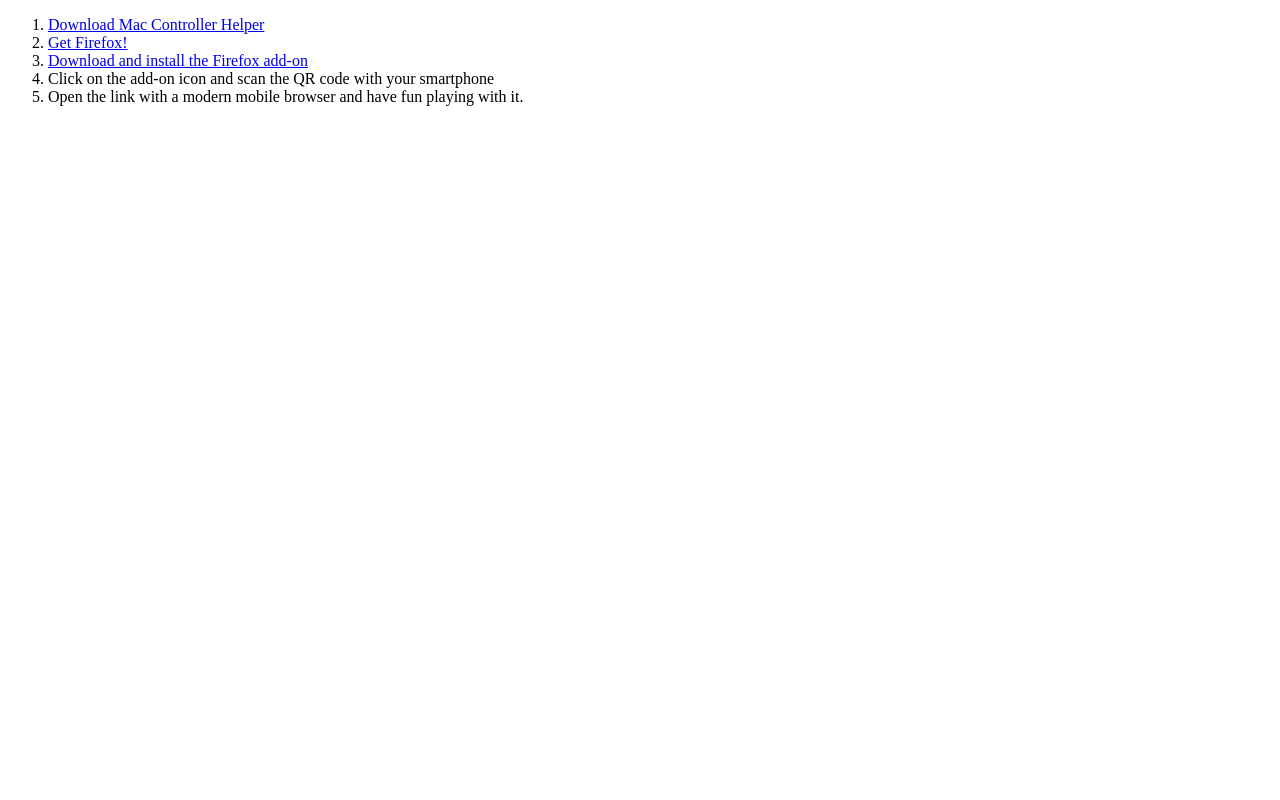
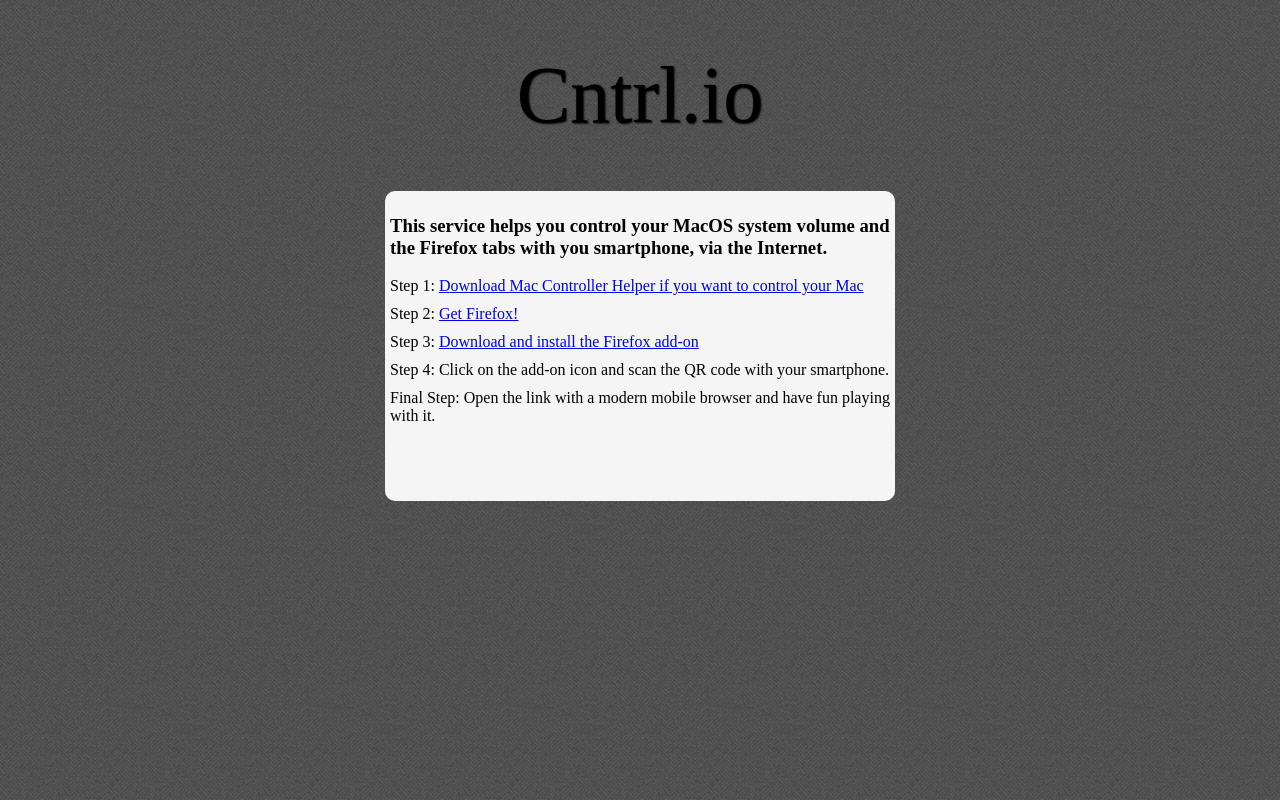
Before and after one commit to liamlin/MacController, a website: page index.html in a window 1280 px wide. Drawn offline with Linux system fonts and the light colour scheme.

Commit message:
Rename the project and refactor the UI

```diff
--- a/index.html
+++ b/index.html
@@ -1,16 +1,43 @@
 <!DOCTYPE html>
 <html>
-<head lang="en">
-    <meta charset="UTF-8">
-    <title>Mac Controller - Mac</title>
+<head>
+    <meta charset="utf-8">
+
+    <meta name="viewport" content="width=device-width, initial-scale=1, maximum-scale=1">
+
+    <title>Cntrl.io</title>
+
+    <link href="main.css" rel="stylesheet" type="text/css" />
 </head>
+
 <body>
-    <ol>
-        <li><a href="http://bit.ly/1uQNMM4">Download Mac Controller Helper</a></li>
-        <li><a href="http://mozilla.com.tw/firefox/download/">Get Firefox!</a></li>
-        <li><a href="http://bit.ly/UGkpeV">Download and install the Firefox add-on</a></li>
-        <li>Click on the add-on icon and scan the QR code with your smartphone</li>
-        <li>Open the link with a modern mobile browser and have fun playing with it.</li>
-    </ol>
+    <h1 id="app_title">Cntrl.io</h1>
+    <div id="main_container">
+        <h3>
+            This service helps you control your MacOS system volume and the Firefox tabs with you smartphone, via the Internet.
+        </h3>
+
+        <span>
+           Step 1: <a href="http://bit.ly/1uQNMM4">Download Mac Controller Helper if you want to control your Mac</a>
+        </span>
+
+        <span>
+            Step 2: <a href="https://www.mozilla.org/en-US/firefox/new/" target="_blank">Get Firefox!</a>
+        </span>
+
+        <span>
+            Step 3: <a href="http://bit.ly/UGkpeV">Download and install the Firefox add-on</a>
+        </span>
+
+        <span>
+            Step 4: Click on the add-on icon and scan the QR code with your smartphone.
+        </span>
+
+        <span>
+            Final Step: Open the link with a modern mobile browser and have fun playing with it.
+        </span>
+
+    </div>
 </body>
+
 </html>
--- /dev/null
+++ b/main.scss
@@ -0,0 +1,32 @@
+body {
+  background: url("./images/tweed.png") repeat;
+}
+
+.margin_center {
+  width: 500px;
+  margin: 50px auto 0px;
+}
+
+#app_title {
+  @extend .margin_center;
+  font-size: 5rem;
+  font-weight: lighter;
+  text-shadow: 1px 1px 2px #000;
+  text-align: center;
+}
+
+#main_container {
+  @extend .margin_center;
+  border-radius: 10px 10px 10px 10px;
+  -moz-border-radius: 10px 10px 10px 10px;
+  -webkit-border-radius: 10px 10px 10px 10px;
+  border: 0px solid #000000;
+  background-color: #f5f5f5;
+  padding: 5px;
+  min-height: 300px;
+
+  span {
+    display: block;
+    margin-top: 10px;
+  }
+}
--- a/package.json
+++ b/package.json
@@ -1,7 +1,7 @@
 {
-  "name": "maccontroller",
+  "name": "Cntrl.io",
   "version": "0.0.1",
-  "description": "This service helps you control the system volume of your Mac OS.",
+  "description": "This service helps you control the system volume of your Mac OS and the firefox tabs.",
   "main": "app.js",
   "dependencies": {
     "express": "^4.7.2",
@@ -20,6 +20,6 @@
   "engines": {
     "node": "0.10.29"
   },
-  "author": "Wilson",
+  "author": "Wilson Lin",
   "license": "MIT"
 }
```
Also changed, not shown: m.html (+1 -1 lines), README.md, images/tweed.png (added), main.css (added).
